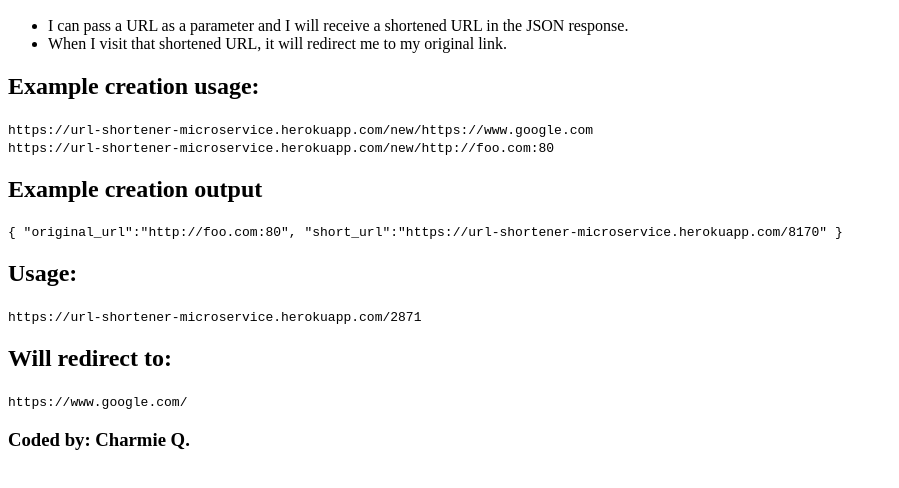
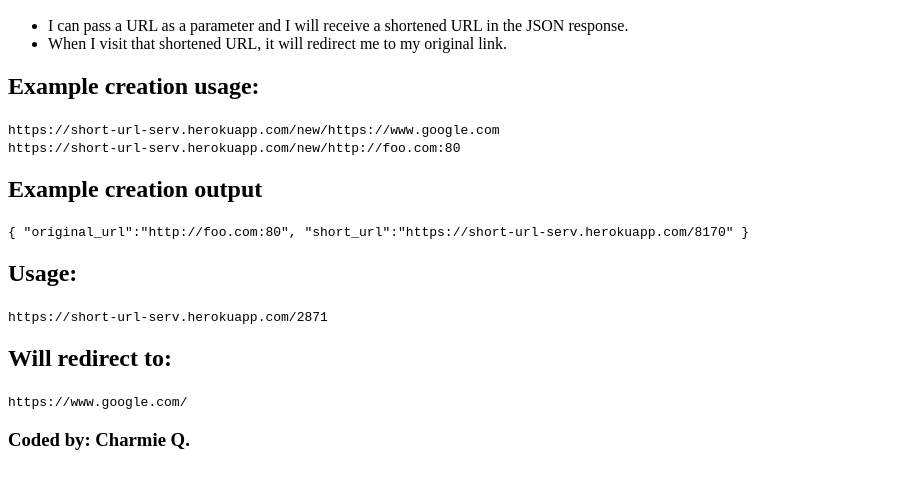
Before and after one commit to LightDev777/url-shortener-microservice, a website: page details.html in a window 1280 px wide. Shown: the part 110-598 px from the top of the page, without its empty margins (0-899 px from the left). Drawn offline with Linux system fonts and the light colour scheme.

Commit message:
db update

```diff
--- a/details.html
+++ b/details.html
@@ -13,12 +13,12 @@
   </ul>
 
   <h2>Example creation usage:</h2>
-<code>https://url-shortener-microservice.herokuapp.com/new/https://www.google.com</code><br>
-<code>https://url-shortener-microservice.herokuapp.com/new/http://foo.com:80</code><br>
+  <code>https://short-url-serv.herokuapp.com/new/https://www.google.com</code><br>
+  <code>https://short-url-serv.herokuapp.com/new/http://foo.com:80</code><br>
   <h2>Example creation output</h2>
-<code>{ "original_url":"http://foo.com:80", "short_url":"https://url-shortener-microservice.herokuapp.com/8170" }</code>
+  <code>{ "original_url":"http://foo.com:80", "short_url":"https://short-url-serv.herokuapp.com/8170" }</code>
   <h2>Usage:</h2>
-<code>https://url-shortener-microservice.herokuapp.com/2871</code>
+  <code>https://short-url-serv.herokuapp.com/2871</code>
   <h2>Will redirect to:</h2>
   <code>https://www.google.com/</code>
 
--- a/index.js
+++ b/index.js
@@ -42,7 +42,7 @@
                    combinationArray[Math.floor((Math.random()*35) +1)] +
                    indexCount;
 
-    dataJson.short_url = "https://short-url-serv.herokuapp.com" + urlCode;
+    dataJson.short_url = "https://short-url-serv.herokuapp.com/" + urlCode;
 
 
      var pathData = data.pathname;
```
Lines whose indentation alone changed are shown as unchanged.
